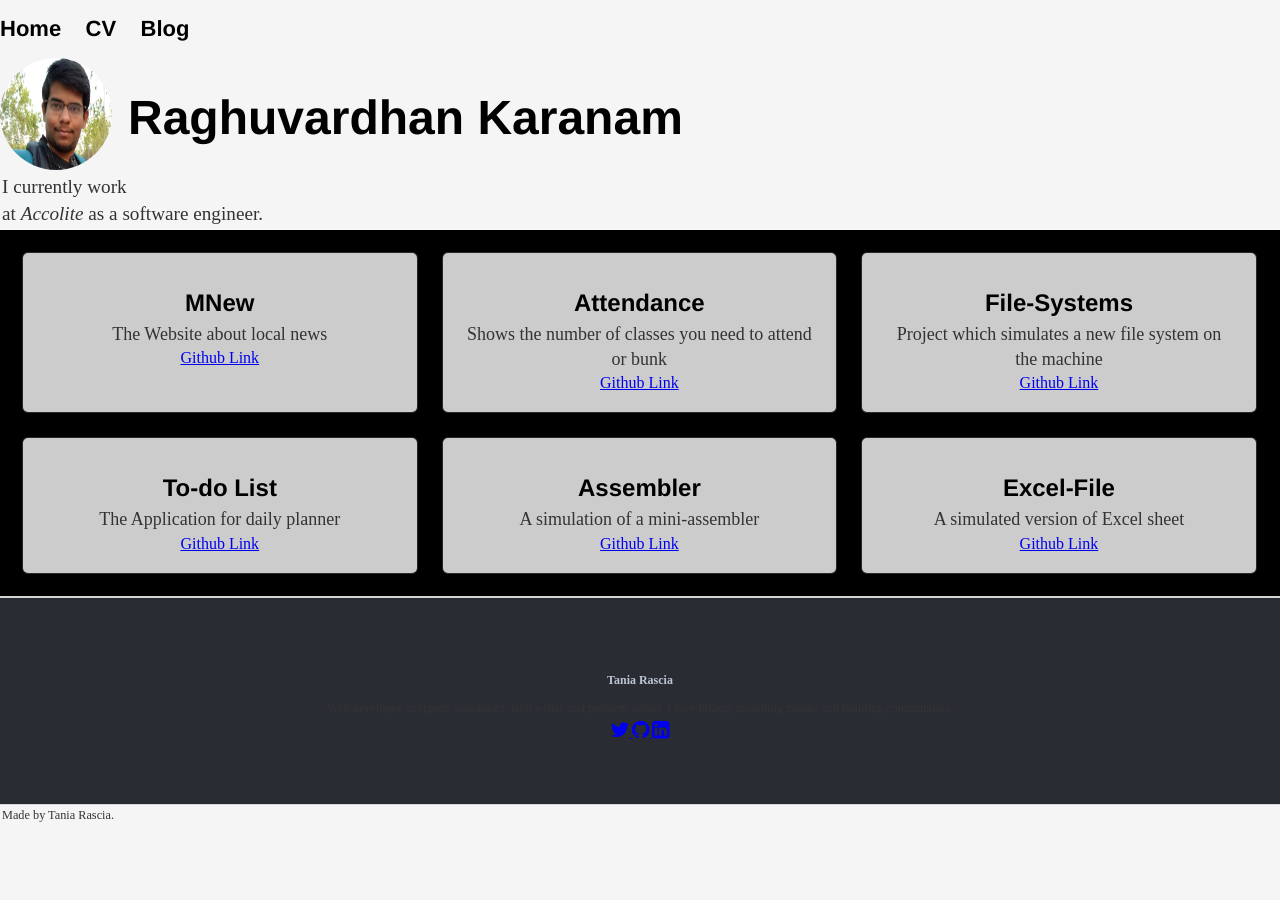
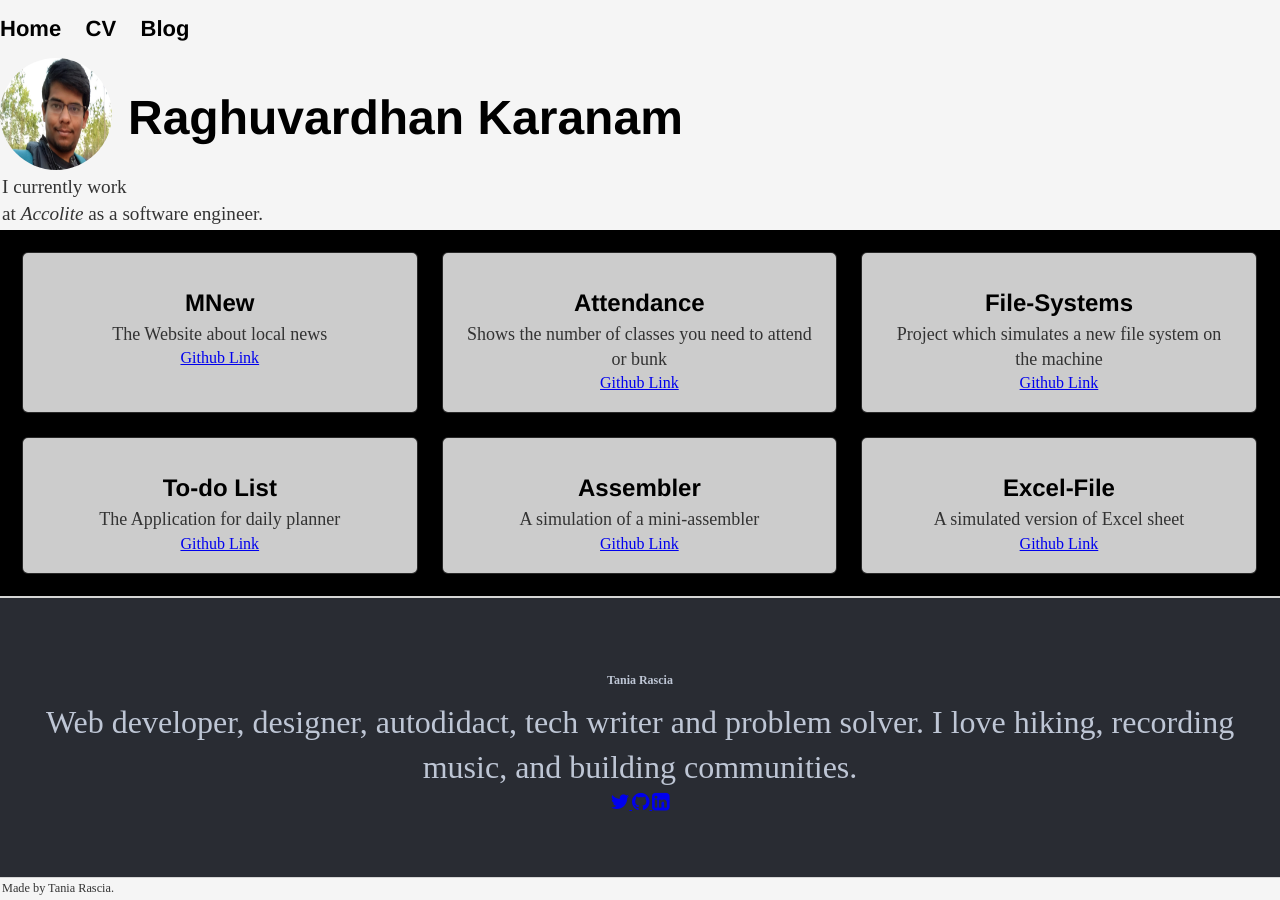
Before and after one commit to raghuvardhan/raghuvardhan.github.io, a Jekyll site: the page built from index.html, in a window 1280 px wide. Built offline with Jekyll 4.4.1, drawn with Linux system fonts in a browser that asks for light colours.

Commit message:
Update _layouts/default.html

```diff
--- a/_layouts/default.html
+++ b/_layouts/default.html
@@ -40,7 +40,7 @@
         <span class="primary">Tania</span>
         <strong class="secondary">Rascia</strong>
       </h3>
-      <p class="footer=text">
+      <p class="footer-text">
         Web developer, designer, autodidact, tech writer and problem solver. I love hiking, recording music, and building communities.
       </p>
       <div class="social-icons">
```
